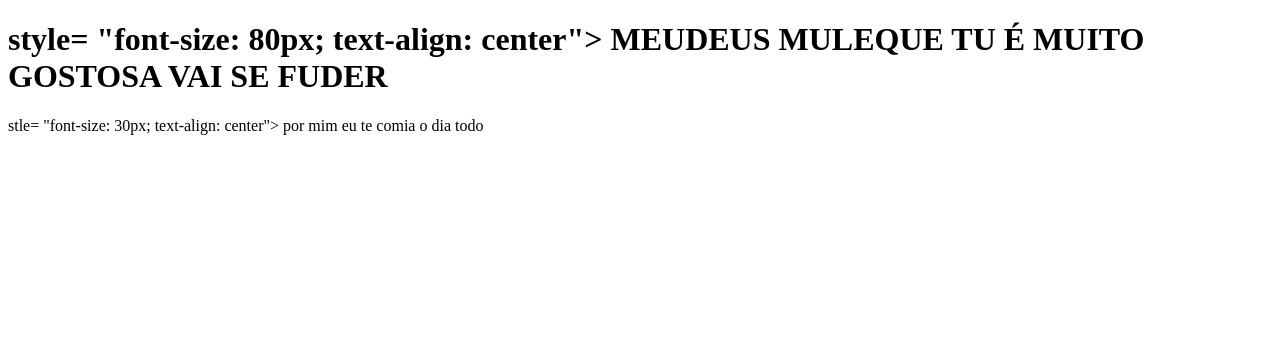
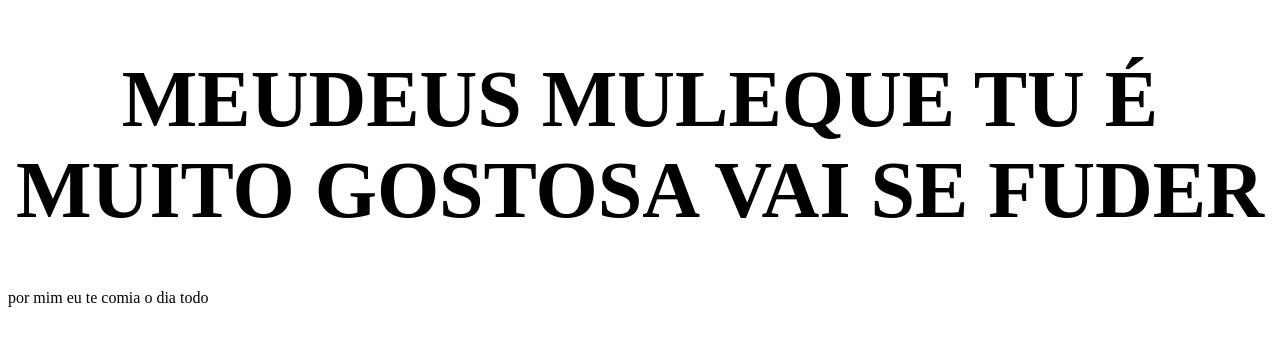
Before and after one commit to Dguch1/duda.github.io, a plain HTML site: page index.html in a window 1280 px wide. Drawn offline with Linux system fonts and the light colour scheme.

Commit message:
Update index.html

```diff
--- a/index.html
+++ b/index.html
@@ -8,8 +8,8 @@
 </head>
 
 <body>
-      <h1> style= "font-size: 80px; text-align: center"> MEUDEUS MULEQUE TU É MUITO GOSTOSA VAI SE FUDER </h1>
-      <p> stle= "font-size: 30px; text-align: center"> por mim eu te comia o dia todo </p>
+      <h1 style= "font-size: 80px; text-align: center"> MEUDEUS MULEQUE TU É MUITO GOSTOSA VAI SE FUDER </h1>
+      <p stle= "font-size: 30px; text-align: center"> por mim eu te comia o dia todo </p>
 </body>
 
   <html>
```
